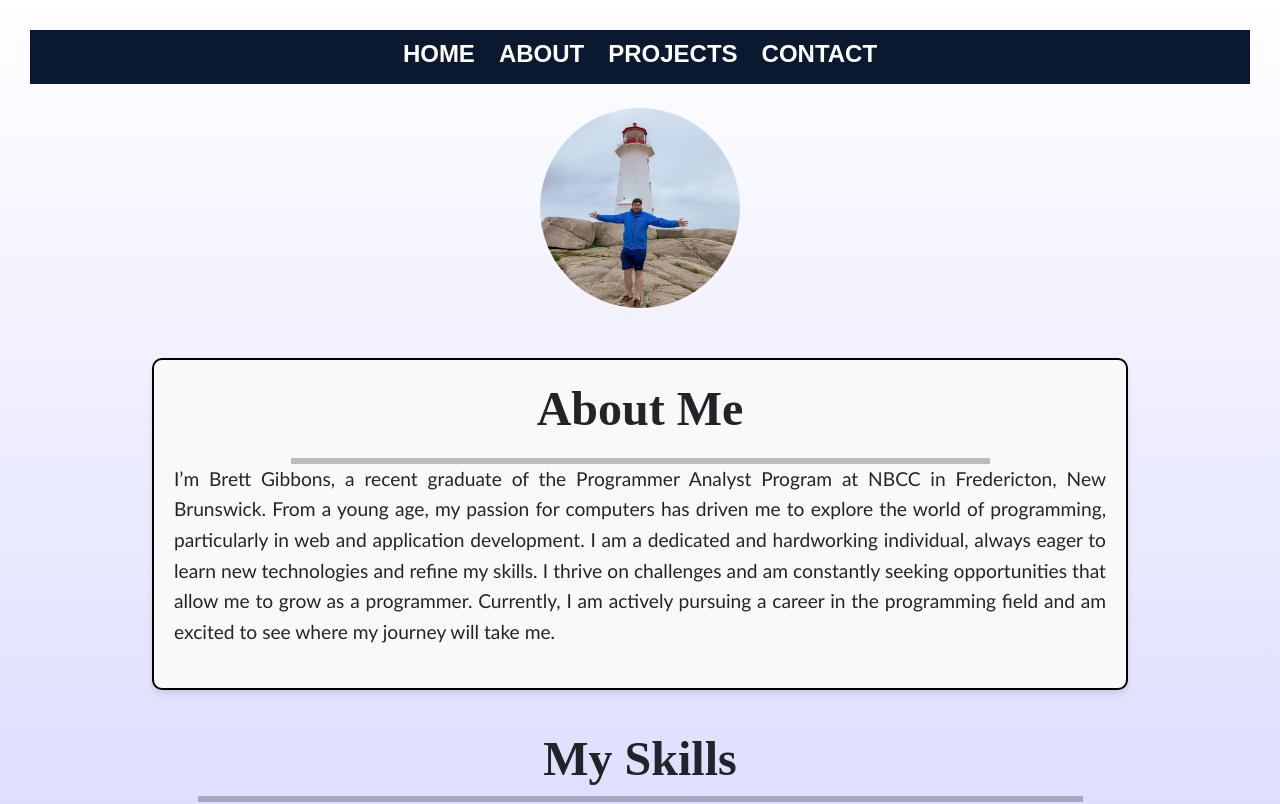
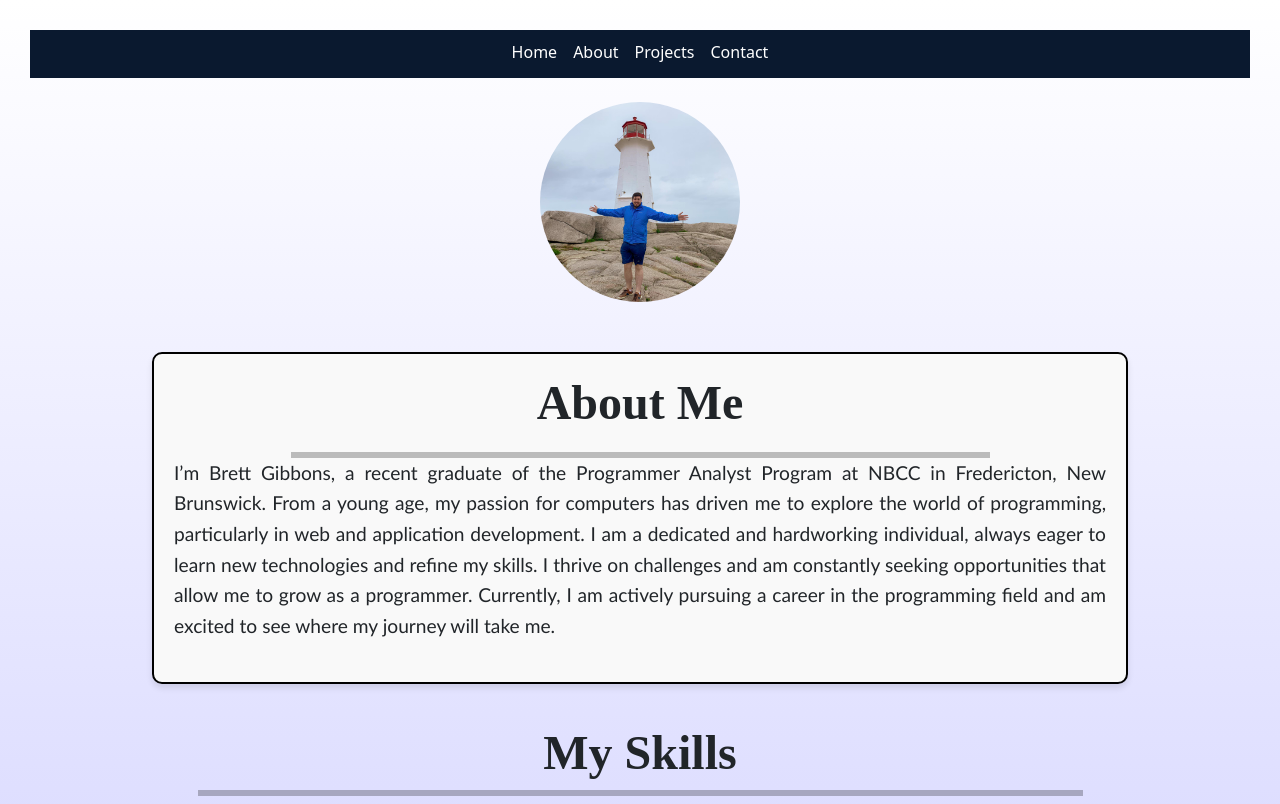
Before and after one commit to Brettygibb/Portfolio, a React (Create React App) app: page / in a window 1280 px wide. Shown: the top 804 px of the page. Built offline with nearby package versions, Linux system fonts and the light colour scheme.

Commit message:
Update App.css

```diff
--- a/src/App.css
+++ b/src/App.css
@@ -42,11 +42,9 @@ nav a:hover {
 nav ul {
   list-style: none;
   padding: 0;
-  margin: 0 auto;
-  display: inline-flex;
-  font: bold 1.5rem sans-serif;
-  text-transform: uppercase;
-  color: grey;
+  margin: 0;
+  display: flex;
+  justify-content: center;
 }
 nav ul li {
   padding: 0 0.5em 0.25em;
```
